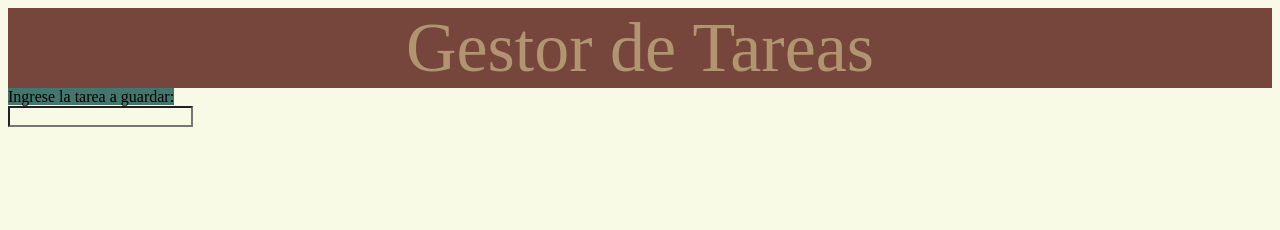
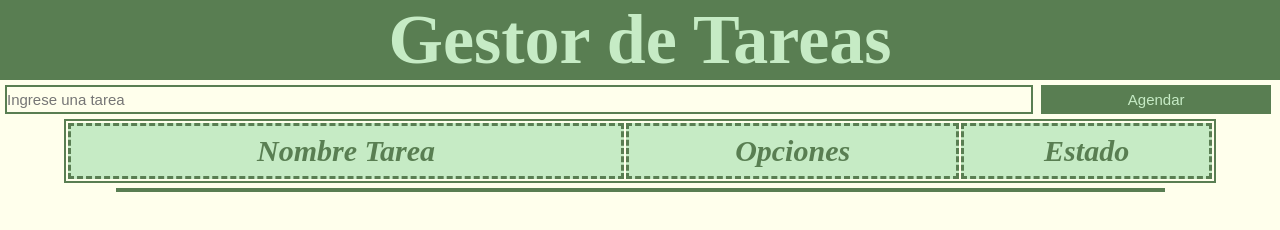
Before and after one commit to ajulianaf/Aplicaciones-, a plain HTML site: page Gestor_Tareas/index.html in a window 1280 px wide. Drawn offline with Linux system fonts and the light colour scheme; files that its build step writes are made by us from their sources.

Commit message:
Configuración de HTML, CSS y JS

```diff
--- a/Gestor_Tareas/css/style.css
+++ b/Gestor_Tareas/css/style.css
@@ -1,15 +1,138 @@
 *{
-    background-color: #F8FAE5;
-}
+    background-color: #FFFFEC;
+    margin: 0px;
+    padding: 0px;
+  }
 
-#encabezado{
-    color: #B19470;
-    background-color: #76453B;
+  .titulo{
+    color: #C6EBC5;
+    background-color: #597E52;
     font-size: 70px;
     text-align: center;
-}
+  }
 
+  #regTarea{
+    border: 2px solid #597E52;
+    width: 90%;
+    margin:auto;
+    margin-top: 5px;
+    margin-bottom: 5px;
+    text-align: center;
+  }
 
-.enunciado{
-    background-color: #43766C;
-}
+  .primerSub{
+    height: 50px;
+    font-size: 30px;
+    font-style: italic;
+    color: #597E52;
+    background-color: #C6EBC5;
+    border-style: dashed;
+    width: 550px;
+  }
+
+  .segundoSub{
+    height: 50px;
+    font-size: 30px;
+    font-style: italic;
+    color: #597E52;
+    background-color: #C6EBC5;
+    border-style: dashed;
+  }
+
+  .tercerSub{
+    height: 50px;
+    font-size: 30px;
+    font-style: italic;
+    color: #597E52;
+    background-color: #C6EBC5;
+    border-style: dashed;
+  }
+
+  #formTarea{
+    margin-top: 5px;
+  }
+
+  #agenTarea{
+    border: 2px solid #597E52;
+    width: 80%;
+    margin-left: 5px;
+    text-align: left;
+    font-size: 15px;
+    height: 25px;
+  }
+
+  #agenTarea:focus{
+    border: 2px solid #597E52;
+    box-shadow: 0 0 10px #597E52;
+  }
+
+  #btnAgregar{
+    background-color: #597E52;
+    border-color: #597E52;
+    color: #C6EBC5;
+    font-size: 15px;
+    border-style: solid;
+    margin-left: 4px;
+    width: 18%;
+    height: 29px;
+  }
+
+  #btnAgregar:hover{
+    background-color: #C6EBC5;
+    color: #597E52;
+    border-color: #597E52;
+  }
+
+  #listaTarea{
+    border: 2px solid #597E52;
+    width: 1000px;
+    margin: auto;
+    margin-top: 5px;
+    margin-bottom: 5px;
+    text-align: left;
+    height: fit-content;
+    line-height: 25px;
+  }
+
+  ul {
+    padding-left: 45px;
+    list-style-type: none;
+    font-size: 15px;
+    margin-top: 2px;
+    margin-bottom: 2px;
+  }
+
+  .editar{
+    margin-left: 400px;
+    margin-right: 10px;
+    background-color: #da8422;
+    border-color: #da8422;
+    color: #FFFFEC;
+    font-size: 15px;
+    border-style: solid;
+    width: 10%;
+    height: 20px;
+  }
+
+  .eliminar{
+    margin-right: 10px;
+    background-color: #bd4ea1;
+    border-color: #bd4ea1;
+    color: #FFFFEC;
+    font-size: 15px;
+    border-style: solid;
+    width: 10%;
+    height: 20px;
+  }
+
+  #completar{
+
+    margin-left: 30px;
+    background-color: #9149a1;
+    border-color: #9149a1;
+    color: #FFFFEC;
+    font-size: 15px;
+    border-style: solid;
+    width: 15%;
+    height: 20px;
+  }
--- a/Gestor_Tareas/index.html
+++ b/Gestor_Tareas/index.html
@@ -1,23 +1,31 @@
 <!DOCTYPE html>
-<html lang="en">
+<html lang="es">
 <head>
-    <meta charset="UTF-8">
-    <meta name="viewport" content="width=device-width, initial-scale=1.0">
-    <link rel="stylesheet" href="css/style.css">
-    <title>Gestor de Tareas</title>
+  <meta charset="UTF-8">
+  <meta name="viewport" content="width=device-width, initial-scale=1.0">
+  <link rel="stylesheet" href="css_Tar/style.css">
+  <title>Gestor de Tareas</title>
 </head>
 <body>
-    <header id="encabezado">Gestor de Tareas</header>
-    <section>
-        <form name="formulario">
-            <label class="enunciado">Ingrese la tarea a guardar: </label>
-            <br>
-            <input type="text" name="tarea">
-            <br>
-        </form>
-    </section>
-
-
-    <script src="java/index.js"></script>
+  <h1 class="titulo">Gestor de Tareas</h1>
+  <div>
+    <form id="formTarea">
+      <input type="text" id="agenTarea" placeholder="Ingrese una tarea">
+      <button type="button" id="btnAgregar" onclick="agregarTarea()">Agendar</button>
+    </form>
+    <div>
+      <table id="regTarea">
+        <thead>
+          <tr>
+            <th class="primerSub">Nombre Tarea</th>
+            <th class="segundoSub">Opciones</th>
+            <th class="tercerSub">Estado</th>
+          </tr>
+        </thead>
+      </table>
+    </div>
+    <ul id="listaTarea"></ul>
+  </div>
 </body>
+<script src="js_Tar/index.js"></script>
 </html>
```
Also changed, not shown: Gestor_Tareas/js/index.js (+59 -0 lines).
